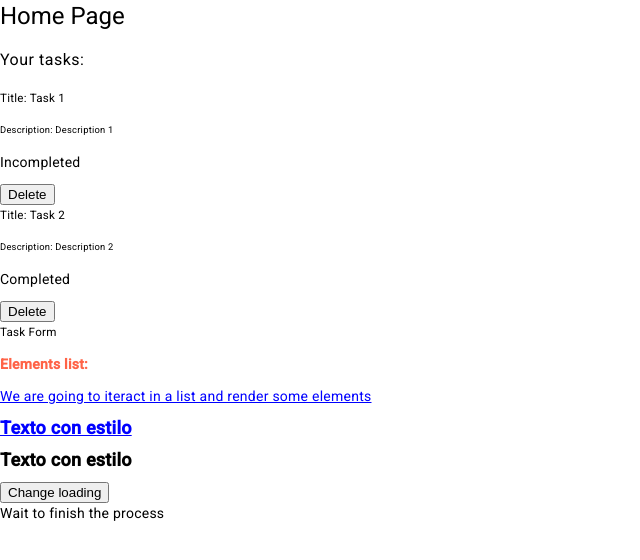
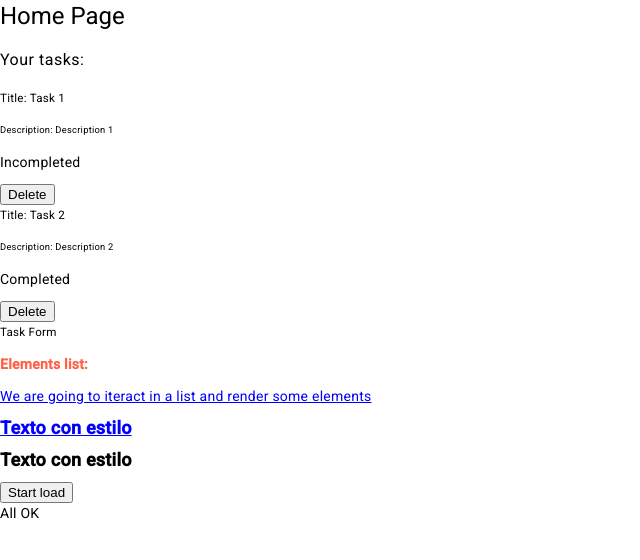
Before and after one commit to davidFCDev/proyecto-final-angular, an Angular app: page / in a window 1280 px wide. Shown: the top 560 px of the page, without its empty margins (0-640 px from the left). Built offline with nearby package versions, Linux system fonts and the light colour scheme.

Commit message:
texto condicional

```diff
--- a/src/app/modules/lists/basic-list/basic-list.component.html
+++ b/src/app/modules/lists/basic-list/basic-list.component.html
@@ -10,13 +10,15 @@
 
 <!-- BLOQUE DE DIRECTIVAS ESTRUCTURALES -->
 
+<button (click)="changeLoading()">
+  {{ loading ? "Finish load" : "Start load" }}
+</button>
+
 <p *ngIf="loading">Loading...</p>
 
-<button (click)="(changeLoading)">Change loading</button>
-
-<ng-container *ngIf="loading; else templateName">
+<ng-container *ngIf="!loading; else templateWait">
   <p>All OK</p>
 </ng-container>
-<ng-template #templateName>
+<ng-template #templateWait>
   <p>Wait to finish the process</p>
 </ng-template>
```
